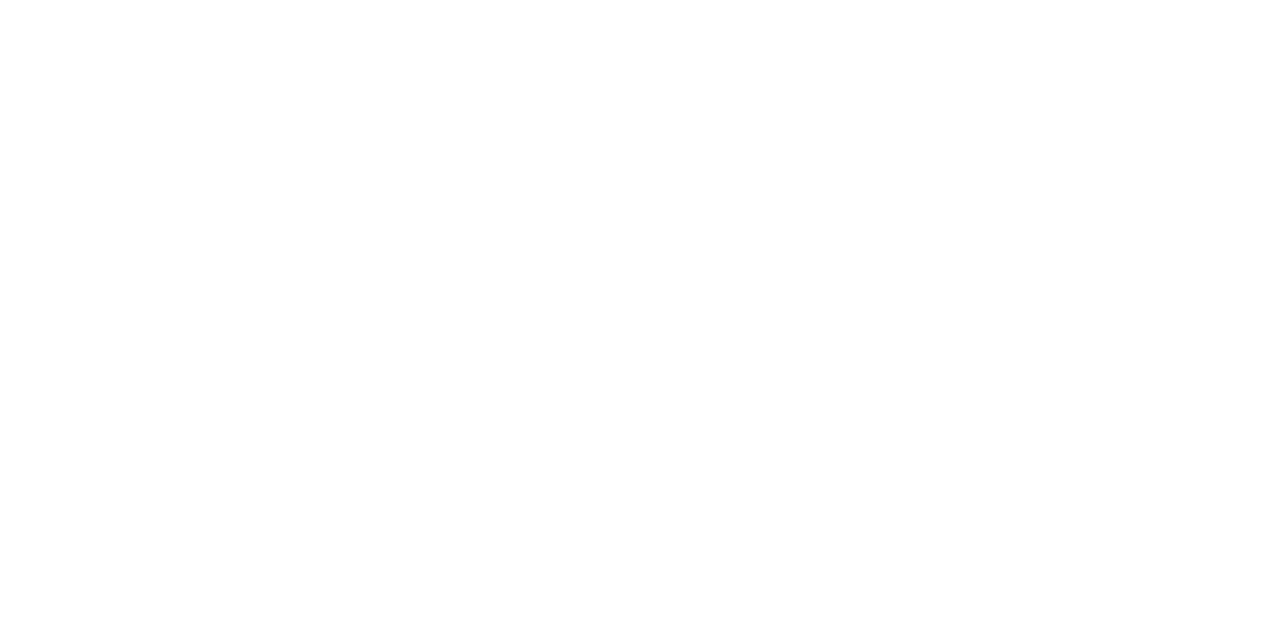
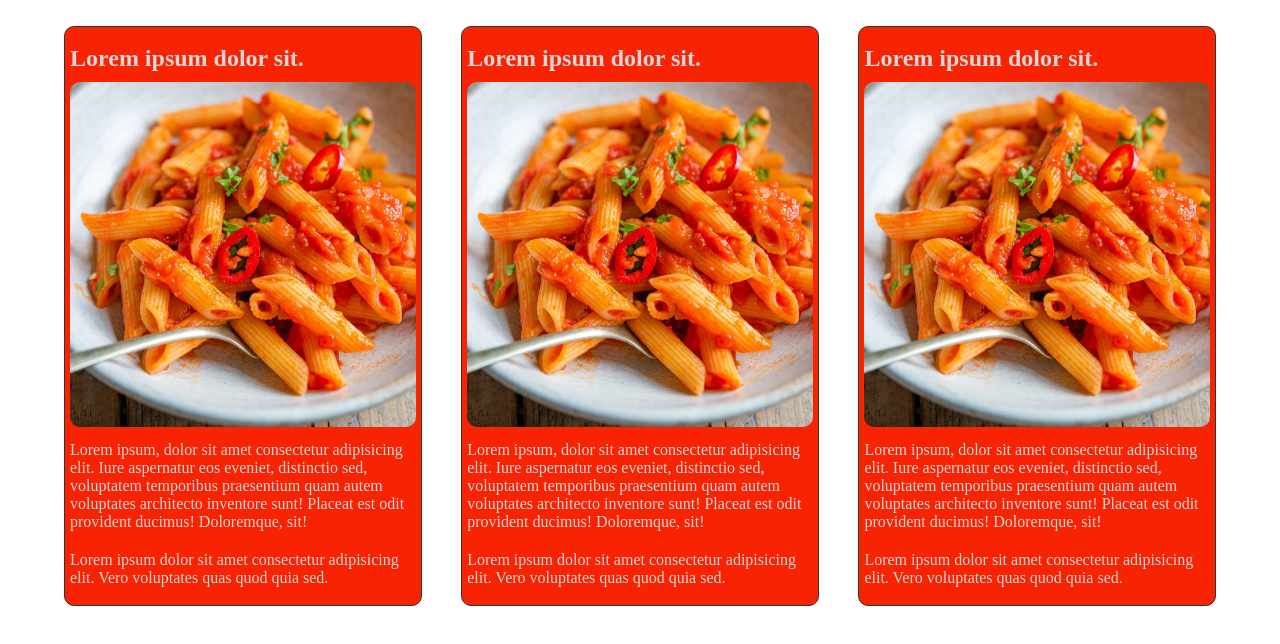
Before and after one commit to borhan98/my-second-repo, a plain HTML site: page index.html in a window 1280 px wide. Drawn offline with Linux system fonts and the light colour scheme.

Commit message:
added some new code

```diff
--- /dev/null
+++ b/css/style.css
@@ -0,0 +1,28 @@
+* {
+    margin: 0;
+    padding: 0;
+}
+.main {
+    max-width: 95%;
+    margin: 2% 5%;
+    display: flex;
+    justify-content: space-between;
+}
+.main .box {
+    width: 30%;
+    border: 1px solid #333;
+    border-radius: 10px;
+    background: #F72302;
+    color: #d8d5d5;
+    padding: 8px 5px;
+}
+.main .box h2 {
+    padding: 10px 0;
+}
+.main .box p {
+    padding: 10px 0;
+}
+.main .box .img {
+    max-width: 100%;
+    border-radius: 10px;
+}
--- a/index.html
+++ b/index.html
@@ -4,8 +4,28 @@
     <meta charset="UTF-8">
     <meta name="viewport" content="width=device-width, initial-scale=1.0">
     <title>This is my second repo</title>
+    <link rel="stylesheet" href="css/style.css">
 </head>
 <body>
-
+    <div class="main">
+        <div class="box">
+            <h2>Lorem ipsum dolor sit.</h2>
+            <img class="img" src="images/spicy_pasta.jpg" alt="Pasta">
+            <p>Lorem ipsum, dolor sit amet consectetur adipisicing elit. Iure aspernatur eos eveniet, distinctio sed, voluptatem temporibus praesentium quam autem voluptates architecto inventore sunt! Placeat est odit provident ducimus! Doloremque, sit!</p>
+            <p>Lorem ipsum dolor sit amet consectetur adipisicing elit. Vero voluptates quas quod quia sed.</p>
+        </div>
+        <div class="box">
+            <h2>Lorem ipsum dolor sit.</h2>
+            <img class="img" src="images/spicy_pasta.jpg" alt="Pasta">
+            <p>Lorem ipsum, dolor sit amet consectetur adipisicing elit. Iure aspernatur eos eveniet, distinctio sed, voluptatem temporibus praesentium quam autem voluptates architecto inventore sunt! Placeat est odit provident ducimus! Doloremque, sit!</p>
+            <p>Lorem ipsum dolor sit amet consectetur adipisicing elit. Vero voluptates quas quod quia sed.</p>
+        </div>
+        <div class="box">
+            <h2>Lorem ipsum dolor sit.</h2>
+            <img class="img" src="images/spicy_pasta.jpg" alt="Pasta">
+            <p>Lorem ipsum, dolor sit amet consectetur adipisicing elit. Iure aspernatur eos eveniet, distinctio sed, voluptatem temporibus praesentium quam autem voluptates architecto inventore sunt! Placeat est odit provident ducimus! Doloremque, sit!</p>
+            <p>Lorem ipsum dolor sit amet consectetur adipisicing elit. Vero voluptates quas quod quia sed.</p>
+        </div>
+    </div>
 </body>
 </html>
```
Also changed, not shown: images/spicy_pasta.jpg (added).
